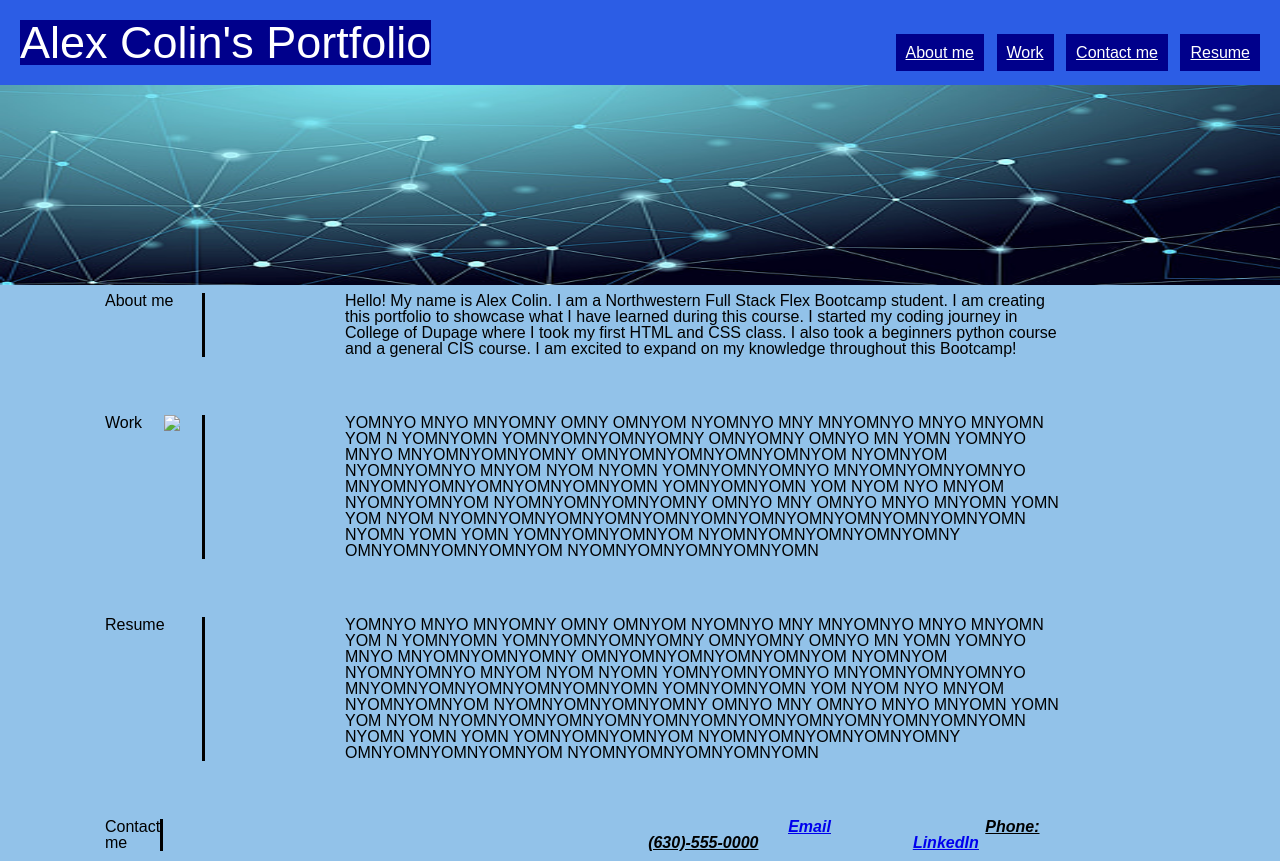
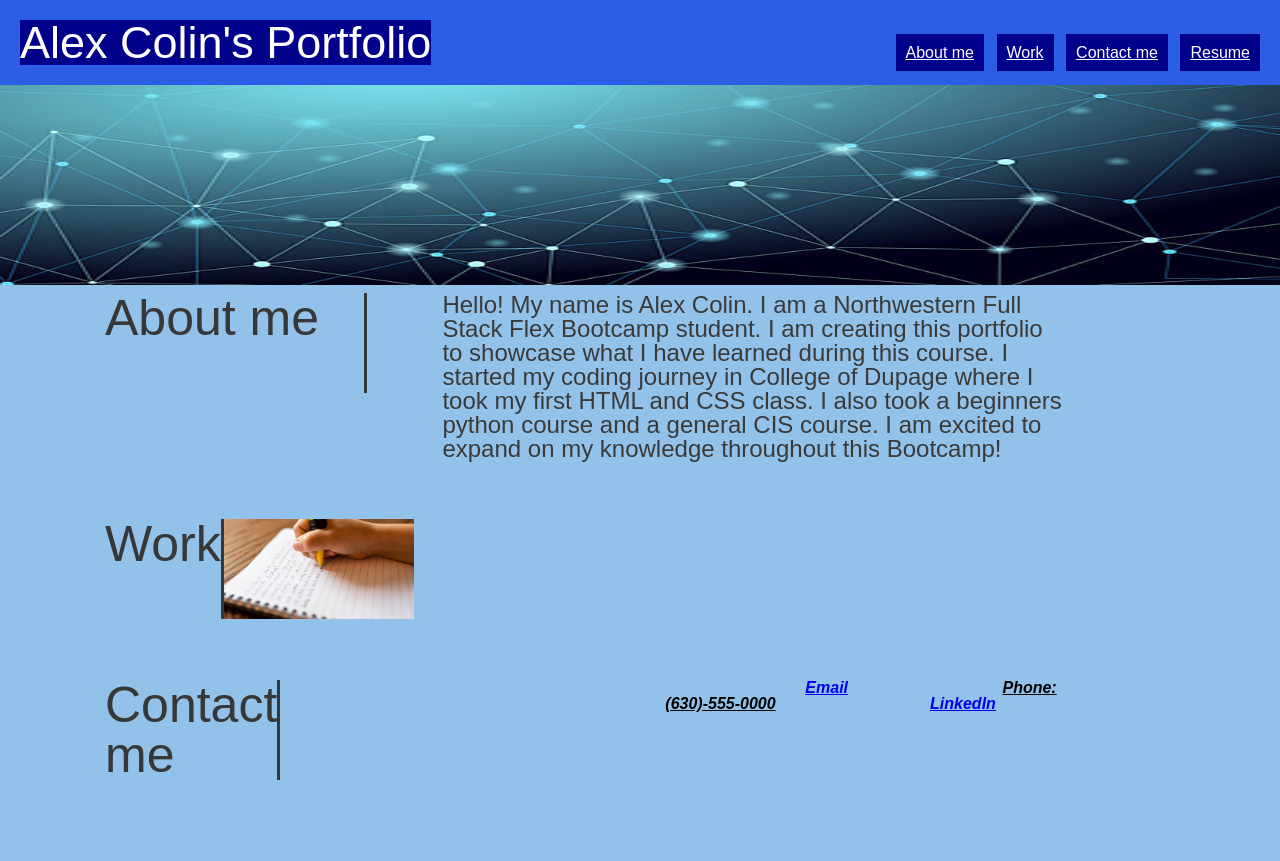
Before and after one commit to acolin96/Challenge-2-CSS, a plain HTML site: page index.html in a window 1280 px wide. Shown: the top 861 px of the page. After the commit the page ends 800 px from the top, so only its background shows below. Drawn offline with Linux system fonts and the light colour scheme.

Commit message:
messed around with CSS some more. still having border issues.

```diff
--- a/assets/CSS/style.css
+++ b/assets/CSS/style.css
@@ -8,6 +8,15 @@
 h1{
     background-color: darkblue;
     color: white;
+}
+
+h2 {
+  font-size: 50px;
+    flex-wrap: wrap;
+    color: rgb(55, 55, 55);
+    width: 300px;
+    height: 100px;
+    border-right: 3px solid;
 }
 
 body{
@@ -47,7 +56,6 @@ header{
 
 
 
-
 /*found out i didn't need this but wanted to show you i know how to comment out*/
 
 /* header nav{
@@ -71,6 +79,7 @@ nav li{
 }
 
 section {
+    display: flex;
     width: 75%;
     margin-left: 100px;
     margin-right: 500px;
@@ -81,11 +90,31 @@ section {
 
   }
 
+
+  .writing-image img {
+    height: 100px;
+    /* padding-right: 800px; */
+    margin-right: 900px;
+  }
+
+   .writing-image img:hover {
+    opacity: 0.5;
+  }
+
    p {
+    color: #3a3a38;
+    font-style: normal;
+    font-weight: normal;
+    font-family: sans-serif;
     width: 75%;
+    font-size: 24px;
     text-align: left;
-    border-left: 3px solid black;
-    padding-left: 140px;
+    padding-left: 75px;
+
+    /* width: 75%;
+    text-align: left;
+     border-left: 3px solid black;
+    padding-left: 140px;  */
 
 
   }
@@ -105,8 +134,34 @@ section {
     padding-left: 140px;
   }
 
- .border-left{
-    border-left: 3px solid black;
-    padding-left: 485px;
+    .border-left{
+    /* border-left: 3px solid black; */
+    padding-left: 385px;
+
+
 
  }
+
+
+
+
+
+
+
+
+
+
+
+ @media screen and (max-width: 992px) {
+
+}
+
+/* Large smartphones - navbar changes color */
+@media screen and (max-width: 768px) {
+
+}
+
+/* Small smartphones - image placeholders change color */
+@media screen and (max-width: 576px) {
+
+}
--- a/index.html
+++ b/index.html
@@ -21,7 +21,7 @@
     </nav>
 
 </header>
-<div class="TBD"></div>
+
 
 <div class="image-container">
     <img src="assets/Images/portfolio image.jpg" alt="portfolio image">
@@ -41,25 +41,28 @@
     <br>
     <section>
         <h2>Work</h2>
-        <img src="./assets/Images/TBD1">
-        <p>YOMNYO MNYO MNYOMNY OMNY OMNYOM NYOMNYO MNY MNYOMNYO MNYO MNYOMN YOM N YOMNYOMN YOMNYOMNYOMNYOMNY OMNYOMNY OMNYO MN YOMN YOMNYO MNYO MNYOMNYOMNYOMNY OMNYOMNYOMNYOMNYOMNYOM NYOMNYOM NYOMNYOMNYO MNYOM NYOM NYOMN YOMNYOMNYOMNYO MNYOMNYOMNYOMNYO MNYOMNYOMNYOMNYOMNYOMNYOMN YOMNYOMNYOMN YOM NYOM NYO MNYOM NYOMNYOMNYOM NYOMNYOMNYOMNYOMNY OMNYO MNY OMNYO MNYO MNYOMN YOMN YOM NYOM NYOMNYOMNYOMNYOMNYOMNYOMNYOMNYOMNYOMNYOMNYOMNYOMN  NYOMN YOMN YOMN YOMNYOMNYOMNYOM NYOMNYOMNYOMNYOMNYOMNY OMNYOMNYOMNYOMNYOM NYOMNYOMNYOMNYOMNYOMN
+        <div class="writing-image">
+        <img src="./assets/Images/writing image.jpg" alt="Writing-Image"/>
+
+        <p>
 
         </p>
+        </div>
     </section>
     <br>
     <br>
     <br>
 
-     <section>
+     <!-- <section>
 
             <h2>Resume</h2>
             <p>YOMNYO MNYO MNYOMNY OMNY OMNYOM NYOMNYO MNY MNYOMNYO MNYO MNYOMN YOM N YOMNYOMN YOMNYOMNYOMNYOMNY OMNYOMNY OMNYO MN YOMN YOMNYO MNYO MNYOMNYOMNYOMNY OMNYOMNYOMNYOMNYOMNYOM NYOMNYOM NYOMNYOMNYO MNYOM NYOM NYOMN YOMNYOMNYOMNYO MNYOMNYOMNYOMNYO MNYOMNYOMNYOMNYOMNYOMNYOMN YOMNYOMNYOMN YOM NYOM NYO MNYOM NYOMNYOMNYOM NYOMNYOMNYOMNYOMNY OMNYO MNY OMNYO MNYO MNYOMN YOMN YOM NYOM NYOMNYOMNYOMNYOMNYOMNYOMNYOMNYOMNYOMNYOMNYOMNYOMN  NYOMN YOMN YOMN YOMNYOMNYOMNYOM NYOMNYOMNYOMNYOMNYOMNY OMNYOMNYOMNYOMNYOM NYOMNYOMNYOMNYOMNYOMN
 
             </p>
-    </section>
+    </section> -->
+    <!-- <br>
     <br>
-    <br>
-    <br>
+    <br> -->
 
      <section>
         <h2 class="contact-me">Contact me</h2>
```
Also changed, not shown: assets/Images/writing image.jpg (added).
